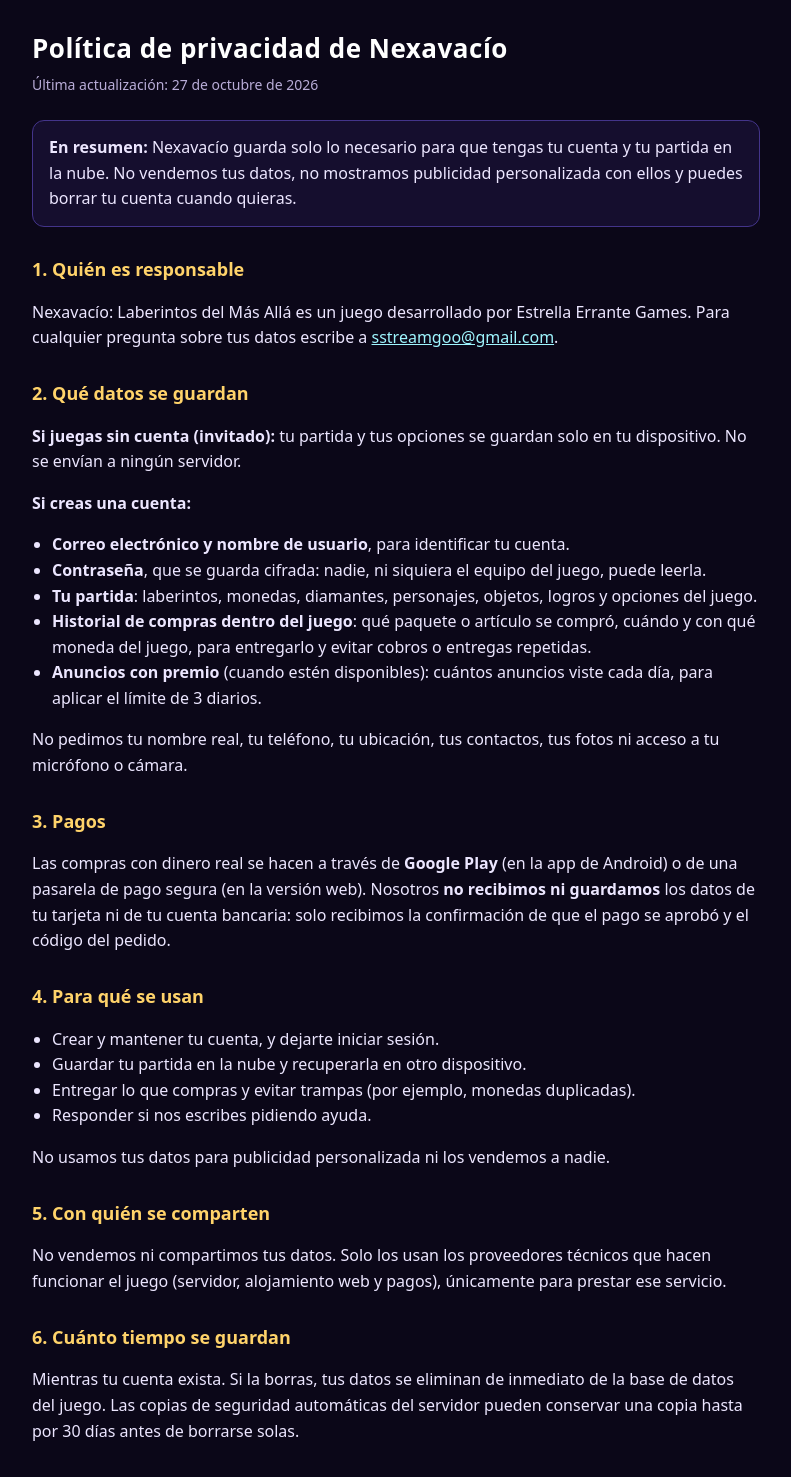
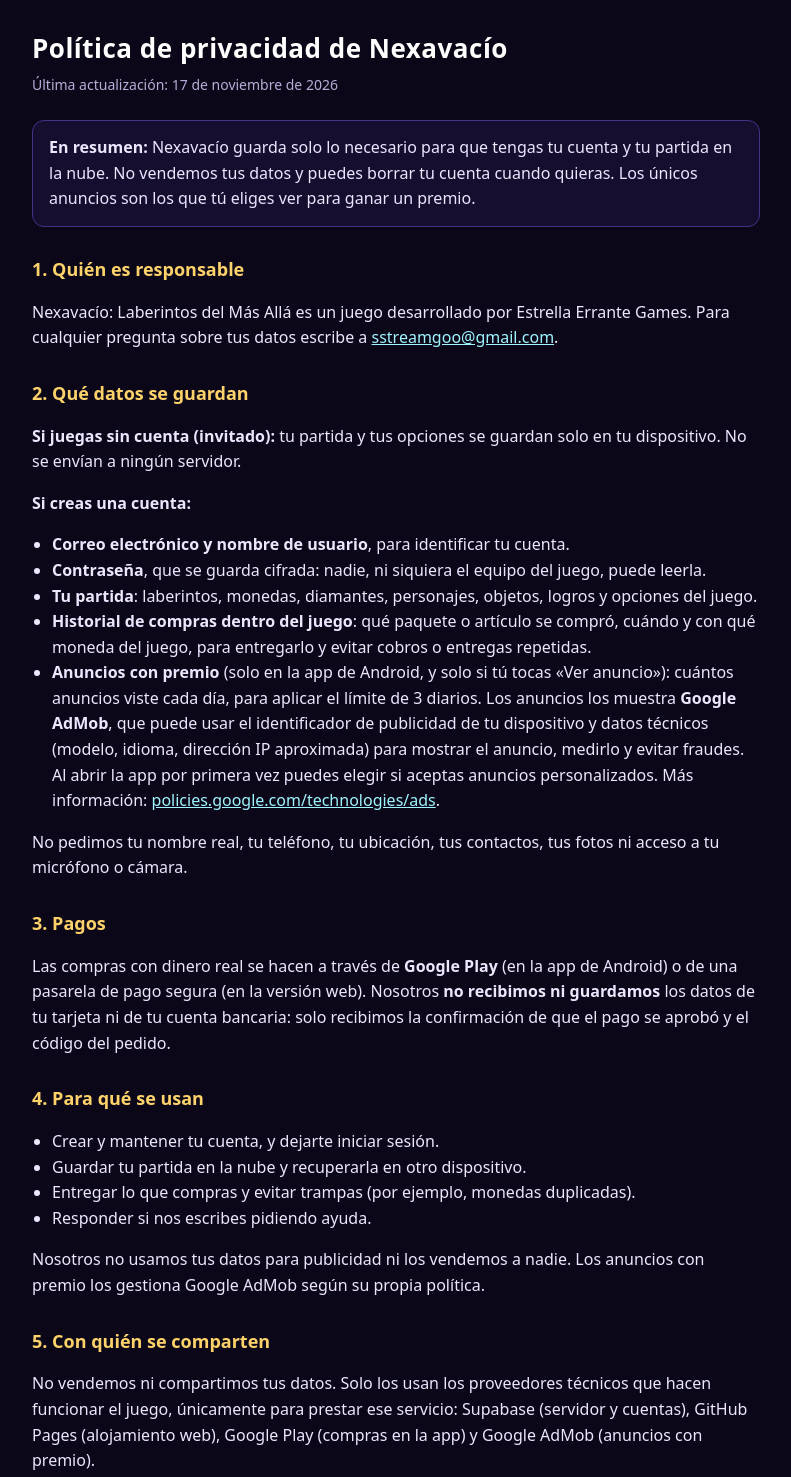
Before and after one commit to yeslivan2906-sudo/Nexavacio, a plain HTML site: page privacidad.html in a window 1280 px wide. Shown: the top 1477 px of the page, without its empty margins (244-1035 px from the left). Drawn offline with Linux system fonts and the light colour scheme.

Commit message:
Add files via upload

```diff
--- a/privacidad.html
+++ b/privacidad.html
@@ -22,11 +22,11 @@
 <body>
 <main>
   <h1>Política de privacidad de Nexavacío</h1>
-  <div class="fecha">Última actualización: 27 de octubre de 2026</div>
+  <div class="fecha">Última actualización: 17 de noviembre de 2026</div>
 
   <div class="caja">
     <strong>En resumen:</strong> Nexavacío guarda solo lo necesario para que tengas tu cuenta y tu partida en la nube.
-    No vendemos tus datos, no mostramos publicidad personalizada con ellos y puedes borrar tu cuenta cuando quieras.
+    No vendemos tus datos y puedes borrar tu cuenta cuando quieras. Los únicos anuncios son los que tú eliges ver para ganar un premio.
   </div>
 
   <h2>1. Quién es responsable</h2>
@@ -41,7 +41,7 @@
     <li><strong>Contraseña</strong>, que se guarda cifrada: nadie, ni siquiera el equipo del juego, puede leerla.</li>
     <li><strong>Tu partida</strong>: laberintos, monedas, diamantes, personajes, objetos, logros y opciones del juego.</li>
     <li><strong>Historial de compras dentro del juego</strong>: qué paquete o artículo se compró, cuándo y con qué moneda del juego, para entregarlo y evitar cobros o entregas repetidas.</li>
-    <li><strong>Anuncios con premio</strong> (cuando estén disponibles): cuántos anuncios viste cada día, para aplicar el límite de 3 diarios.</li>
+    <li><strong>Anuncios con premio</strong> (solo en la app de Android, y solo si tú tocas «Ver anuncio»): cuántos anuncios viste cada día, para aplicar el límite de 3 diarios. Los anuncios los muestra <strong>Google AdMob</strong>, que puede usar el identificador de publicidad de tu dispositivo y datos técnicos (modelo, idioma, dirección IP aproximada) para mostrar el anuncio, medirlo y evitar fraudes. Al abrir la app por primera vez puedes elegir si aceptas anuncios personalizados. Más información: <a href="https://policies.google.com/technologies/ads">policies.google.com/technologies/ads</a>.</li>
   </ul>
   <p>No pedimos tu nombre real, tu teléfono, tu ubicación, tus contactos, tus fotos ni acceso a tu micrófono o cámara.</p>
 
@@ -56,10 +56,10 @@
     <li>Entregar lo que compras y evitar trampas (por ejemplo, monedas duplicadas).</li>
     <li>Responder si nos escribes pidiendo ayuda.</li>
   </ul>
-  <p>No usamos tus datos para publicidad personalizada ni los vendemos a nadie.</p>
+  <p>Nosotros no usamos tus datos para publicidad ni los vendemos a nadie. Los anuncios con premio los gestiona Google AdMob según su propia política.</p>
 
   <h2>5. Con quién se comparten</h2>
-  <p>No vendemos ni compartimos tus datos. Solo los usan los proveedores técnicos que hacen funcionar el juego (servidor, alojamiento web y pagos), únicamente para prestar ese servicio.</p>
+  <p>No vendemos ni compartimos tus datos. Solo los usan los proveedores técnicos que hacen funcionar el juego, únicamente para prestar ese servicio: Supabase (servidor y cuentas), GitHub Pages (alojamiento web), Google Play (compras en la app) y Google AdMob (anuncios con premio).</p>
 
   <h2>6. Cuánto tiempo se guardan</h2>
   <p>Mientras tu cuenta exista. Si la borras, tus datos se eliminan de inmediato de la base de datos del juego. Las copias de seguridad automáticas del servidor pueden conservar una copia hasta por 30 días antes de borrarse solas.</p>
```
